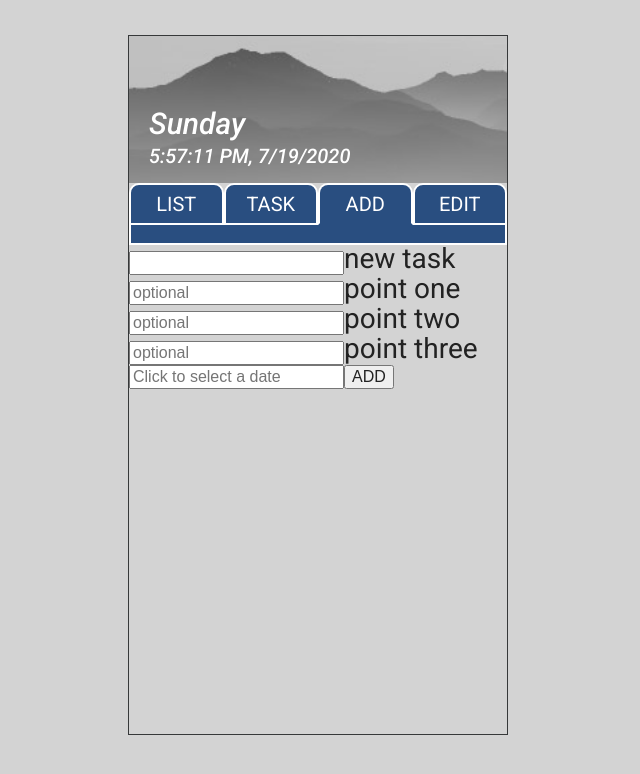
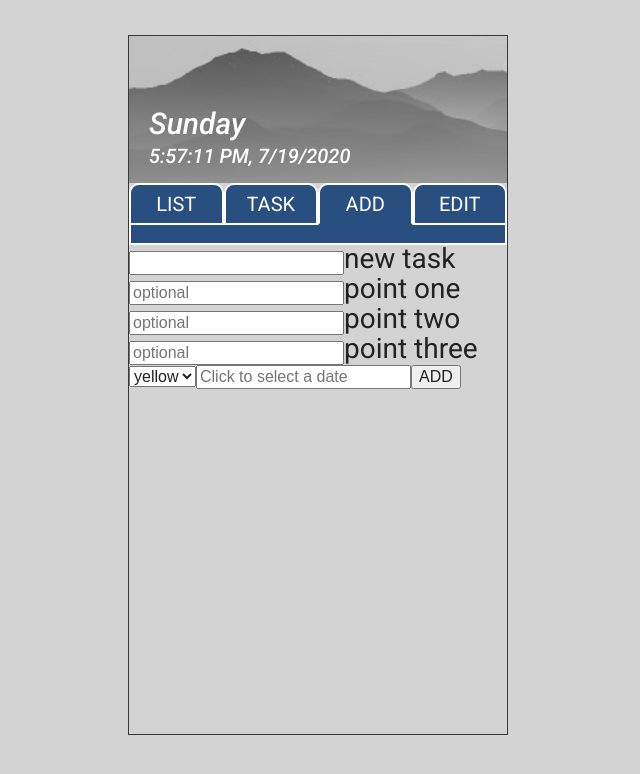
Before and after one commit to robkot500/to_do, a React (Create React App) app: page / in a window 1280 px wide. Both pictures are taken after a click on the element "ADD". Shown: the top 774 px of the page, without its empty margins (0-640 px from the left). Built offline with nearby package versions, Linux system fonts and the light colour scheme.

Commit message:
flag ready, time ready

```diff
--- a/src/components/Add.js
+++ b/src/components/Add.js
@@ -36,8 +36,10 @@ function Add(props) {
             newTask.detail[1] = { point: e.target.value, pointMarked: false }
         } if (e.target.id === 'pointThree') {
             newTask.detail[2] = { point: e.target.value, pointMarked: false }
-        }
+        } if (e.target.id === 'selectColor') { setNewTask({ ...newTask, flag: e.target.value }) }
+
         newTask.id = new Date().getTime()
+
 
     }
 
@@ -70,6 +72,13 @@ function Add(props) {
                 <label htmlFor="text">point two</label>
                 <input onChange={handleChange} placeholder='optional' id='pointThree' type="text" />
                 <label htmlFor="text">point three</label>
+                <select id='selectColor' onChange={handleChange}>
+                    {/* <select id='selectColor' onChange={e => setNewTask({ ...newTask, flag: e.target.value })}> */}
+
+                    <option value="yellow">yellow</option>
+                    <option value="green">green</option>
+                    <option value="red">red</option>
+                </select>
                 <DatePicker
                     selected={startDate}
                     onChange={date => handleDate(date)}
--- a/src/components/List.js
+++ b/src/components/List.js
@@ -50,7 +50,8 @@ function List(props) {
                 <div className='detail'>
                     <div className="flag"><i class="fas fa-flag" style={{ color: task.flag }}></i></div>
                     <i class="fas fa-bell"></i>
-                    <div className="deadline">{task.date.toLocaleTimeString([], { timeStyle: 'short' })}, {task.date.toLocaleDateString()}</div>
+                    {/* <div className="deadline">{task.date.toLocaleTimeString([], { timeStyle: 'short' })}, {task.date.toLocaleDateString()}</div> */}
+                    <div className='deadline'>{task.date ? (task.date.toLocaleTimeString([], { timeStyle: 'short' })) : ('date not set')}, {task.date ? (task.date.toLocaleDateString()) : (null)}</div>
                     <div onClick={() => { clickDetail('task', task.id) }} className="check-detail">DETAILS</div>
                     <i onClick={() => { clickDelete(task.id) }} className="fas fa-trash-alt"></i>
                 </div>
```
